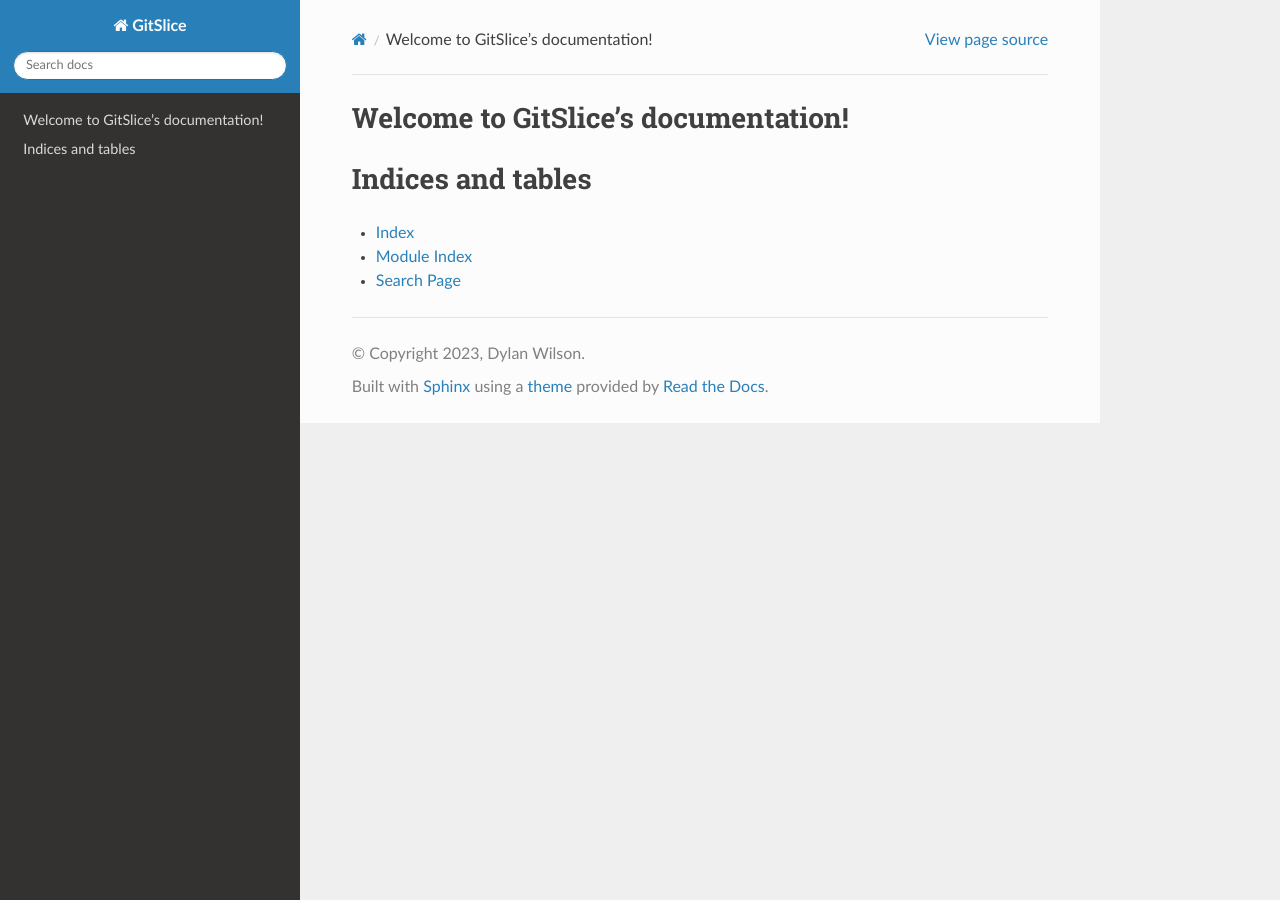
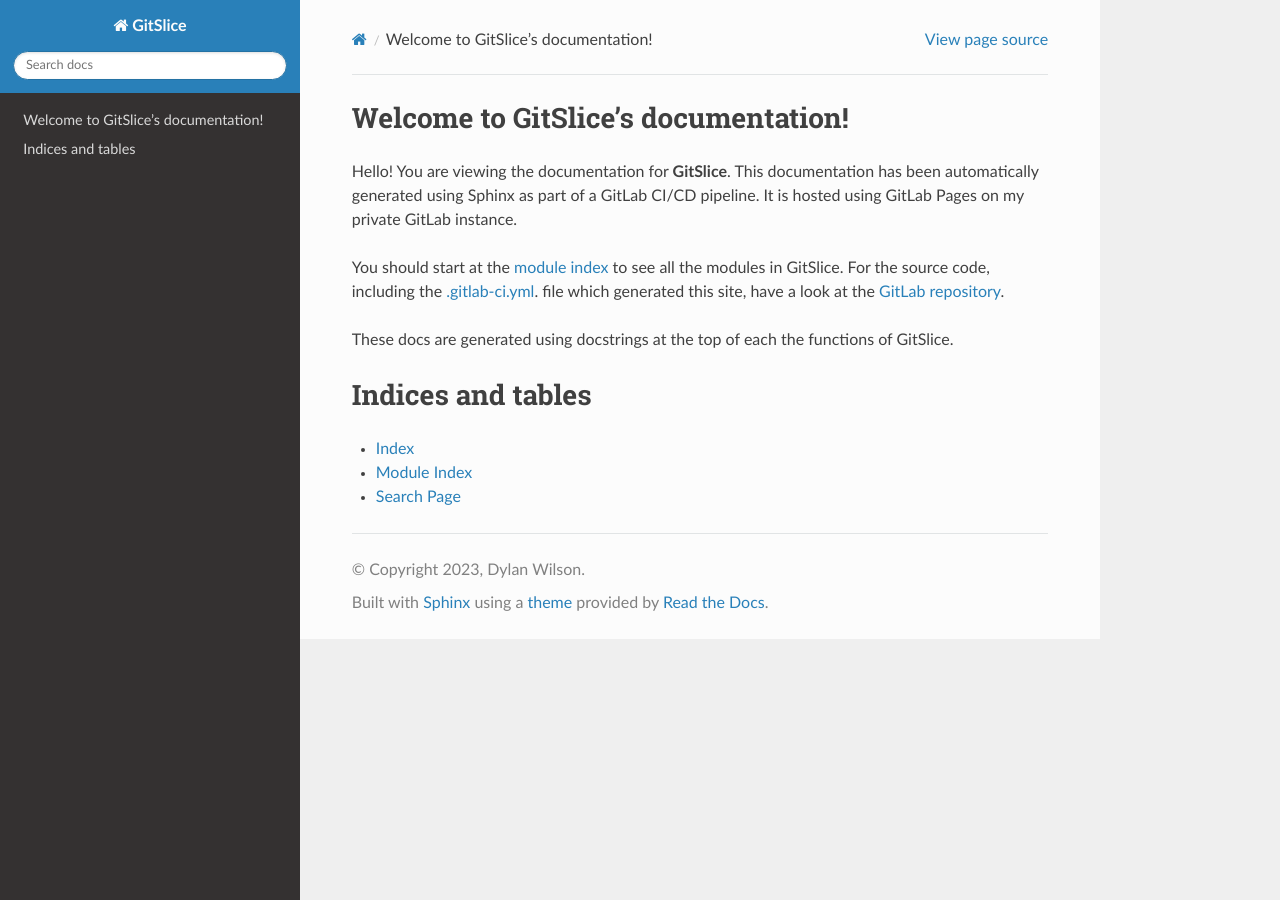
Before and after one commit to dwilson5817/csc4006-project, a Sphinx documentation site: the page built from docs/index.rst, in a window 1280 px wide. Built offline with Sphinx 7.4.7 and the Read the Docs theme 2.0.0, drawn with Linux system fonts in a browser that asks for light colours.

Commit message:
Update docs index.rst
Add a small introduction to describe the purpose of the docs.

```diff
--- a/docs/index.rst
+++ b/docs/index.rst
@@ -10,7 +10,15 @@ Welcome to GitSlice's documentation!
    :maxdepth: 2
    :caption: Contents:
 
+Hello!  You are viewing the documentation for **GitSlice**.  This documentation has been automatically generated using
+Sphinx as part of a GitLab CI/CD pipeline.  It is hosted using GitLab Pages on my private GitLab instance.
 
+You should start at the `module index <https://qub.pages.dylanwilson.dev/csc4006-project/py-modindex.html>`_ to see all
+the modules in GitSlice.  For the source code, including the
+`.gitlab-ci.yml <https://gitlab.dylanwilson.dev/qub/csc4006-project/-/blob/main/.gitlab-ci.yml>`_. file which generated
+this site, have a look at the `GitLab repository <https://gitlab.dylanwilson.dev/qub/csc4006-project>`_.
+
+These docs are generated using docstrings at the top of each the functions of GitSlice.
 
 Indices and tables
 ==================
```
